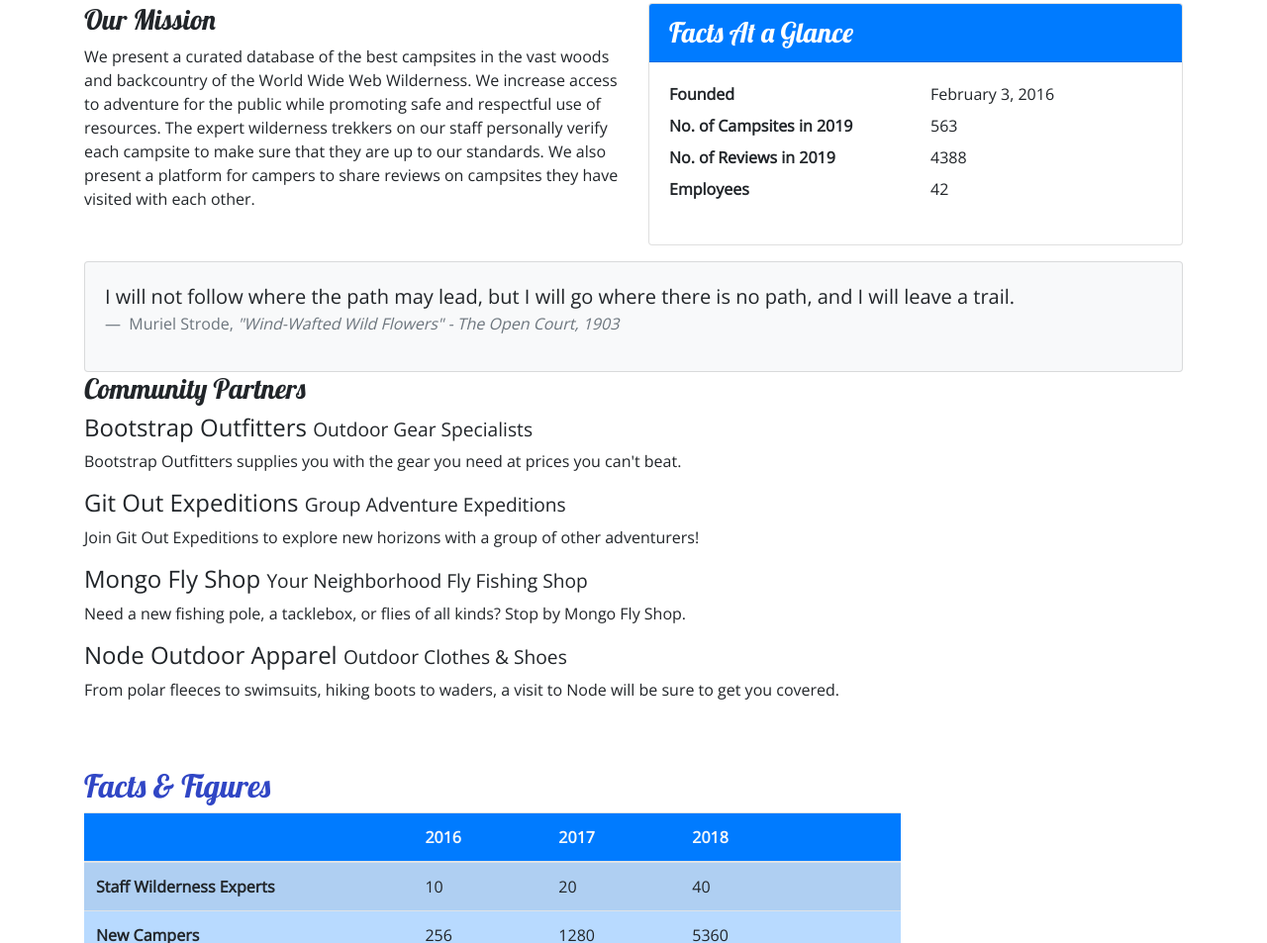
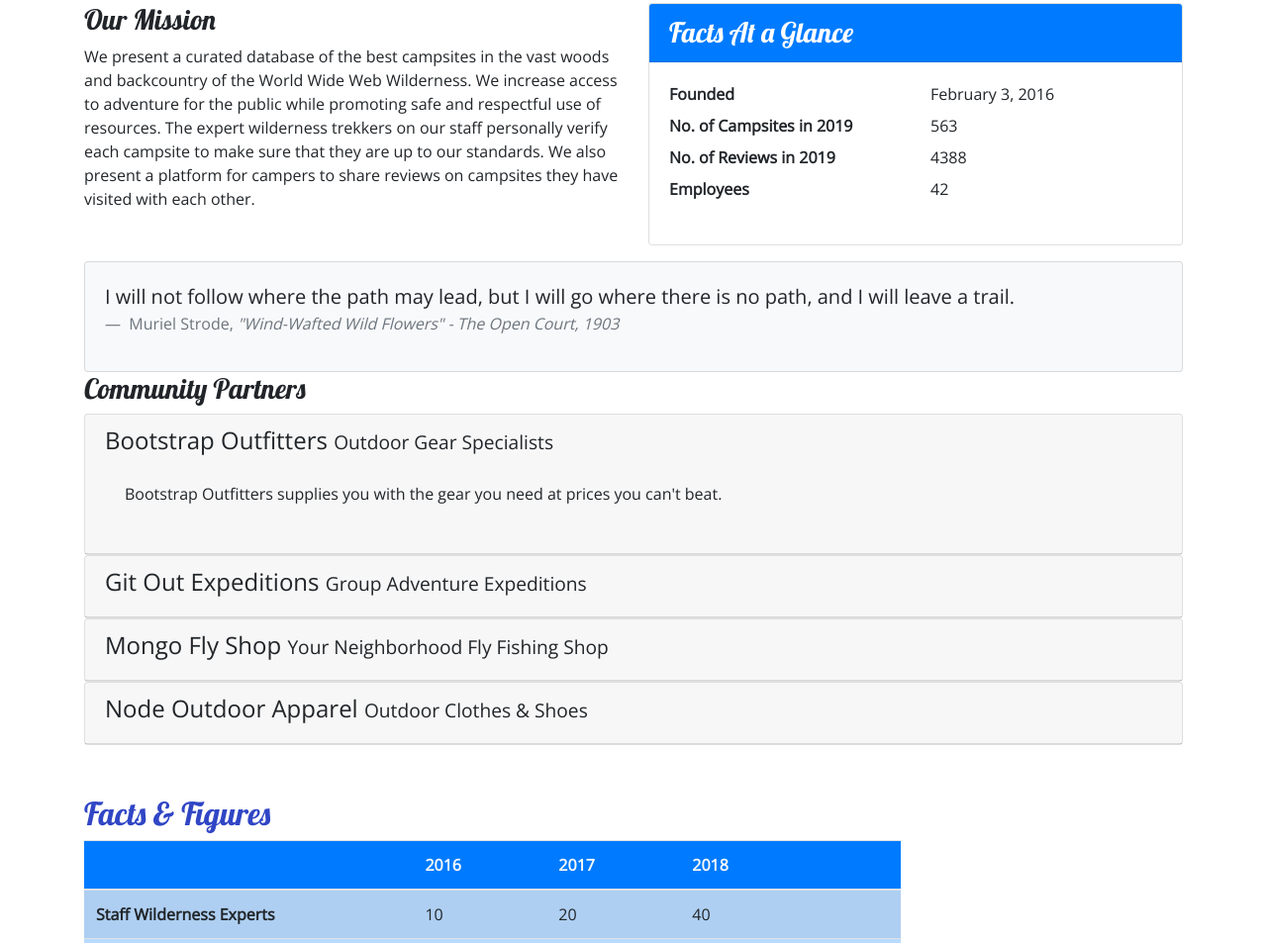
Before and after one commit to 312akim/nucamp-bootstrap, a website: page aboutus.html in a window 1280 px wide. Shown: the part 352-1305 px from the top of the page at 99% size. Drawn offline with nearby package versions, Linux system fonts and the light colour scheme.

Commit message:
aboutus accordion

```diff
--- a/aboutus.html
+++ b/aboutus.html
@@ -122,23 +122,73 @@
             <div class="row">
                 <div class="col-12">
                     <h3>Community Partners</h3>
-                    <h4>Bootstrap Outfitters <small>Outdoor Gear Specialists</small></h4>
+                    <div id="accordion">
+                        <div class="card">
+                            <div role="tab" class="card-header">
+                                <h4>
+                                    <a data-toggle="collapse" data-target="#bootstrap">
+                                    Bootstrap Outfitters <small>Outdoor Gear Specialists</small>
+                                    </a>
+                                </h4>
+                                <div class="collapse show" id="bootstrap" data-parent="#accordion">
+                                    <div class="card-body">
                                         <p class="d-none d-sm-block">
                                             Bootstrap Outfitters supplies you with the gear you need at prices you can't beat.
                                         </p>
-                    <h4>Git Out Expeditions <small>Group Adventure Expeditions</small></h4>
+                                    </div>
+                                </div>
+                            </div>
+                        </div>
+                        <div class="card">
+                            <div role="tab" class="card-header">
+                                <h4>
+                                    <a class="collapsed" data-toggle="collapse" data-target="#git">
+                                        Git Out Expeditions <small>Group Adventure Expeditions</small>
+                                    </a>
+                                </h4>
+                                <div class="collapse" id="git" data-parent="#accordion">
+                                    <div class="card-body">
                                         <p class="d-none d-sm-block">
                                         Join Git Out Expeditions to explore new horizons with a group of other adventurers!
                                         </p>
-                    <h4>Mongo Fly Shop <small>Your Neighborhood Fly Fishing Shop</small></h4>
+                                    </div>
+                                </div>
+                            </div>
+                        </div>
+                        <div class="card">
+                            <div role="tab" class="card-header">
+                                <h4>
+                                    <a class="collapsed"  data-toggle="collapse" data-target="#mongo">
+                                        Mongo Fly Shop <small>Your Neighborhood Fly Fishing Shop</small>
+                                    </a>
+                                </h4>
+                                <div class="collapse" id="mongo" data-parent="#accordion">
+                                    <div class="card-body">
                                         <p class="d-none d-sm-block">
                                         Need a new fishing pole, a tacklebox, or flies of all kinds? Stop by Mongo Fly Shop.
                                         </p>
-                    <h4>Node Outdoor Apparel <small>Outdoor Clothes & Shoes</small></h4>
+                                    </div>
+                                </div>
+                            </div>
+                        </div>
+                        <div class="card">
+                            <div role="tab" class="card-header">
+                                <h4>
+                                    <a class="collapsed"  data-toggle="collapse" data-target="#node">
+                                        Node Outdoor Apparel <small>Outdoor Clothes & Shoes</small>
+                                    </a>
+                                </h4>
+                                <div class="collapse" id="node" data-parent="#accordion">
+                                    <div class="card-body">
                                         <p class="d-none d-sm-block">
                                         From polar fleeces to swimsuits, hiking boots to waders, a visit to Node will be sure to get you
                                         covered.
                                         </p>
+                                    </div>
+                                </div>
+                            </div>
+                        </div>
+                    </div>
                 </div>
             </div>
             <div class="row row-content">
--- a/css/styles.css
+++ b/css/styles.css
@@ -36,3 +36,9 @@ h1, h2, h3 {
  .navbar {
      background-color: #901CAD;
  }
+
+ .tab-content {
+     border: 1px solid #DDD;
+     border-top: none;
+     padding: 10px;
+ }
```
Also changed, not shown: index.html (+0 -1 lines). Lines whose indentation alone changed are shown as unchanged.
